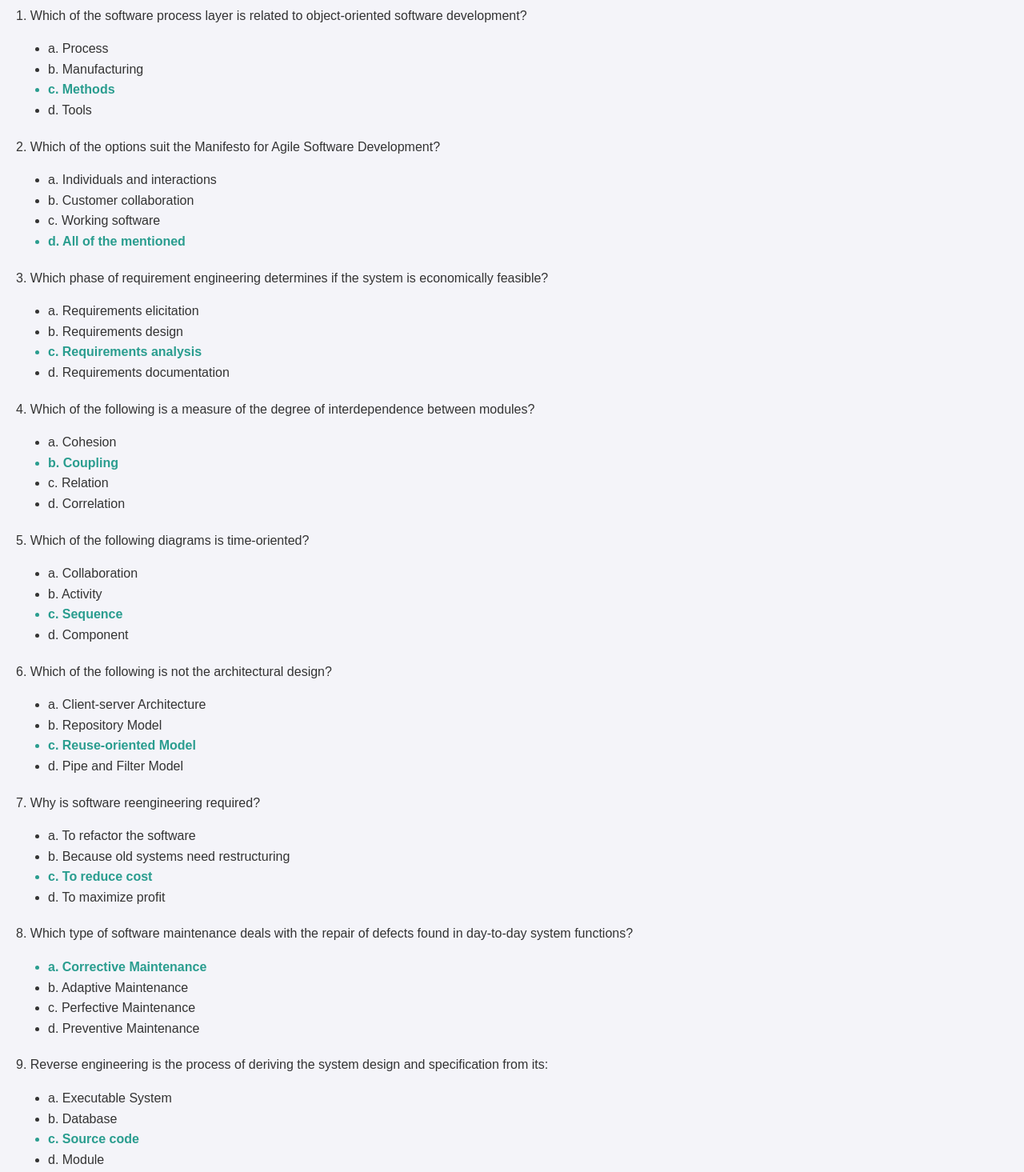
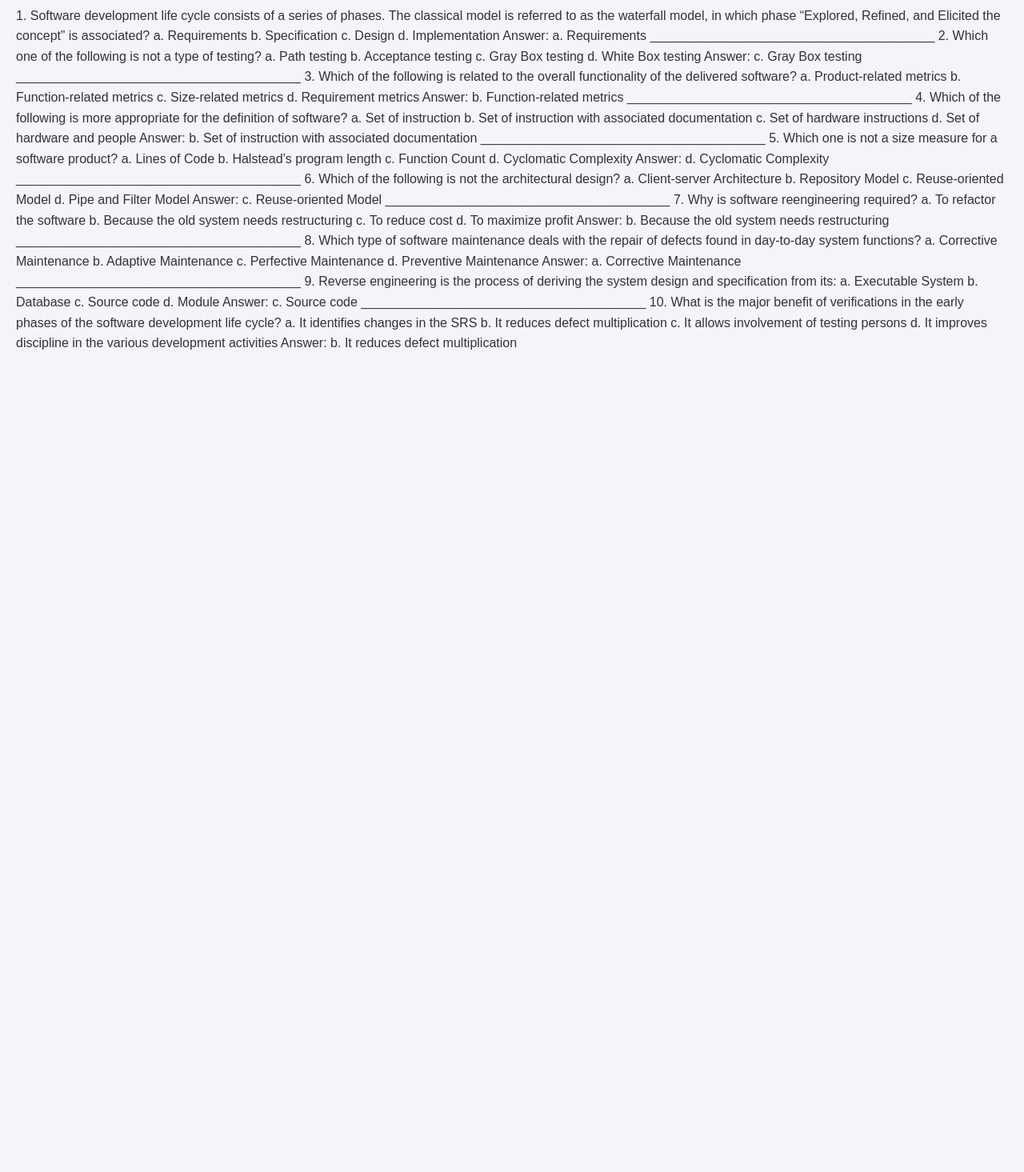
Before and after one commit to aaaashutosh/SEPM-MCQs, a plain HTML site: page index.html in a window 1280 px wide. Shown: the part 5240-6705 px from the top of the page at 80% size. After the commit the page ends 5702 px from the top, so only its background shows below. Drawn offline with Linux system fonts and the light colour scheme.

Commit message:
Update index.html

```diff
--- a/index.html
+++ b/index.html
@@ -304,96 +304,76 @@
         </ul>
     </div>
     <h2>2079(i)</h2>
-    <div class="question">
-        <p>1. Which of the software process layer is related to object-oriented software development?</p>
-        <ul>
-            <li>a. Process</li>
-            <li>b. Manufacturing</li>
-            <li class="correct">c. Methods</li>
-            <li>d. Tools</li>
-        </ul>
-    </div>
-    <div class="question">
-        <p>2. Which of the options suit the Manifesto for Agile Software Development?</p>
-        <ul>
-            <li>a. Individuals and interactions</li>
-            <li>b. Customer collaboration</li>
-            <li>c. Working software</li>
-            <li class="correct">d. All of the mentioned</li>
-        </ul>
-    </div>
-    <div class="question">
-        <p>3. Which phase of requirement engineering determines if the system is economically feasible?</p>
-        <ul>
-            <li>a. Requirements elicitation</li>
-            <li>b. Requirements design</li>
-            <li class="correct">c. Requirements analysis</li>
-            <li>d. Requirements documentation</li>
-        </ul>
-    </div>
-    <div class="question">
-        <p>4. Which of the following is a measure of the degree of interdependence between modules?</p>
-        <ul>
-            <li>a. Cohesion</li>
-            <li class="correct">b. Coupling</li>
-            <li>c. Relation</li>
-            <li>d. Correlation</li>
-        </ul>
-    </div>
-    <div class="question">
-        <p>5. Which of the following diagrams is time-oriented?</p>
-        <ul>
-            <li>a. Collaboration</li>
-            <li>b. Activity</li>
-            <li class="correct">c. Sequence</li>
-            <li>d. Component</li>
-        </ul>
-    </div>
-    <div class="question">
-        <p>6. Which of the following is not the architectural design?</p>
-        <ul>
-            <li>a. Client-server Architecture</li>
-            <li>b. Repository Model</li>
-            <li class="correct">c. Reuse-oriented Model</li>
-            <li>d. Pipe and Filter Model</li>
-        </ul>
-    </div>
-    <div class="question">
-        <p>7. Why is software reengineering required?</p>
-        <ul>
-            <li>a. To refactor the software</li>
-            <li>b. Because old systems need restructuring</li>
-            <li class="correct">c. To reduce cost</li>
-            <li>d. To maximize profit</li>
-        </ul>
-    </div>
-    <div class="question">
-        <p>8. Which type of software maintenance deals with the repair of defects found in day-to-day system functions?</p>
-        <ul>
-            <li class="correct">a. Corrective Maintenance</li>
-            <li>b. Adaptive Maintenance</li>
-            <li>c. Perfective Maintenance</li>
-            <li>d. Preventive Maintenance</li>
-        </ul>
-    </div>
-    <div class="question">
-        <p>9. Reverse engineering is the process of deriving the system design and specification from its:</p>
-        <ul>
-            <li>a. Executable System</li>
-            <li>b. Database</li>
-            <li class="correct">c. Source code</li>
-            <li>d. Module</li>
-        </ul>
-    </div>
-    <div class="question">
-        <p>10. What is the major benefit of verification in the early phases of the software development life cycle?</p>
-        <ul>
-            <li>a. It identifies changes in the SRS</li>
-            <li class="correct">b. It reduces defect multiplication</li>
-            <li>c. It allows involvement of testing persons</li>
-            <li>d. It improves discipline in the various development activities</li>
-        </ul>
-    </div>
+    1. Software development life cycle consists of a series of phases. The classical model is referred to as the waterfall model, in which phase “Explored, Refined, and Elicited the concept” is associated?
+a. Requirements
+b. Specification
+c. Design
+d. Implementation
+Answer: a. Requirements
+________________________________________
+2. Which one of the following is not a type of testing?
+a. Path testing
+b. Acceptance testing
+c. Gray Box testing
+d. White Box testing
+Answer: c. Gray Box testing
+________________________________________
+3. Which of the following is related to the overall functionality of the delivered software?
+a. Product-related metrics
+b. Function-related metrics
+c. Size-related metrics
+d. Requirement metrics
+Answer: b. Function-related metrics
+________________________________________
+4. Which of the following is more appropriate for the definition of software?
+a. Set of instruction
+b. Set of instruction with associated documentation
+c. Set of hardware instructions
+d. Set of hardware and people
+Answer: b. Set of instruction with associated documentation
+________________________________________
+5. Which one is not a size measure for a software product?
+a. Lines of Code
+b. Halstead’s program length
+c. Function Count
+d. Cyclomatic Complexity
+Answer: d. Cyclomatic Complexity
+________________________________________
+6. Which of the following is not the architectural design?
+a. Client-server Architecture
+b. Repository Model
+c. Reuse-oriented Model
+d. Pipe and Filter Model
+Answer: c. Reuse-oriented Model
+________________________________________
+7. Why is software reengineering required?
+a. To refactor the software
+b. Because the old system needs restructuring
+c. To reduce cost
+d. To maximize profit
+Answer: b. Because the old system needs restructuring
+________________________________________
+8. Which type of software maintenance deals with the repair of defects found in day-to-day system functions?
+a. Corrective Maintenance
+b. Adaptive Maintenance
+c. Perfective Maintenance
+d. Preventive Maintenance
+Answer: a. Corrective Maintenance
+________________________________________
+9. Reverse engineering is the process of deriving the system design and specification from its:
+a. Executable System
+b. Database
+c. Source code
+d. Module
+Answer: c. Source code
+________________________________________
+10. What is the major benefit of verifications in the early phases of the software development life cycle?
+a. It identifies changes in the SRS
+b. It reduces defect multiplication
+c. It allows involvement of testing persons
+d. It improves discipline in the various development activities
+Answer: b. It reduces defect multiplication
+
 
 </body>
 </html>
```
